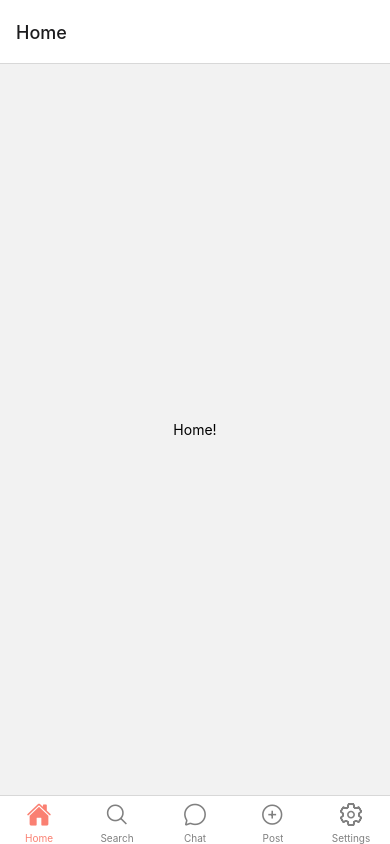
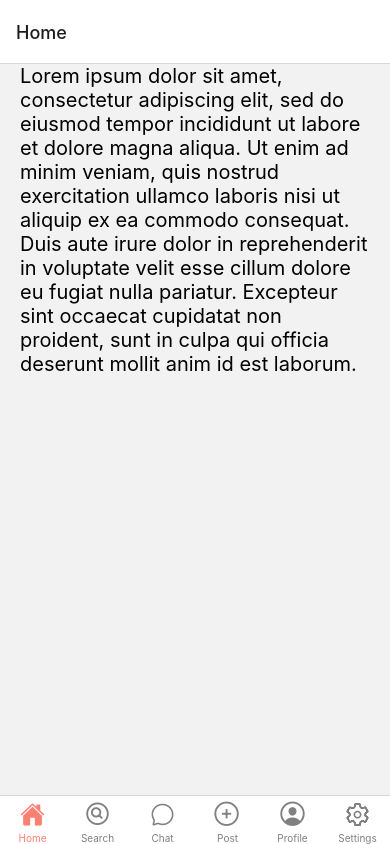
Before and after one commit to aaravgoel/Centro, a React Native app: screen / in a window 390 px wide. Built offline with nearby package versions, Linux system fonts and the light colour scheme.

Commit message:
updated tab bar

```diff
--- a/App.js
+++ b/App.js
@@ -1,5 +1,6 @@
+import { StatusBar } from 'expo-status-bar';
 import * as React from 'react';
-import { Text, View } from 'react-native';
+import { StyleSheet, Text, View, SafeAreaView, ScrollView } from 'react-native';
 import { NavigationContainer } from '@react-navigation/native';
 import { createBottomTabNavigator } from '@react-navigation/bottom-tabs';
 import Ionicons from 'react-native-vector-icons/Ionicons';
@@ -7,7 +8,19 @@ import Ionicons from 'react-native-vector-icons/Ionicons';
 function HomeScreen() {
   return (
     <View style={{ flex: 1, justifyContent: 'center', alignItems: 'center' }}>
-      <Text>Home!</Text>
+      <SafeAreaView style={styles.container}>
+        <ScrollView style={styles.scrollView}>
+          <Text style={styles.text}>
+            Lorem ipsum dolor sit amet, consectetur adipiscing elit, sed do
+            eiusmod tempor incididunt ut labore et dolore magna aliqua. Ut enim ad
+            minim veniam, quis nostrud exercitation ullamco laboris nisi ut
+            aliquip ex ea commodo consequat. Duis aute irure dolor in
+            reprehenderit in voluptate velit esse cillum dolore eu fugiat nulla
+            pariatur. Excepteur sint occaecat cupidatat non proident, sunt in
+            culpa qui officia deserunt mollit anim id est laborum.
+          </Text>
+        </ScrollView>
+      </SafeAreaView>
     </View>
   );
 }
@@ -23,7 +36,19 @@ function SearchScreen() {
 function ChatScreen() {
   return (
     <View style={{ flex: 1, justifyContent: 'center', alignItems: 'center' }}>
-      <Text>Chats!</Text>
+      <SafeAreaView style={styles.container}>
+        <ScrollView style={styles.scrollView}>
+          <Text style={styles.text}>
+            Lorem ipsum dolor sit amet, consectetur adipiscing elit, sed do
+            eiusmod tempor incididunt ut labore et dolore magna aliqua. Ut enim ad
+            minim veniam, quis nostrud exercitation ullamco laboris nisi ut
+            aliquip ex ea commodo consequat. Duis aute irure dolor in
+            reprehenderit in voluptate velit esse cillum dolore eu fugiat nulla
+            pariatur. Excepteur sint occaecat cupidatat non proident, sunt in
+            culpa qui officia deserunt mollit anim id est laborum.
+          </Text>
+        </ScrollView>
+      </SafeAreaView>
     </View>
   );
 }
@@ -32,6 +57,14 @@ function PostScreen() {
   return (
     <View style={{ flex: 1, justifyContent: 'center', alignItems: 'center' }}>
       <Text>Post!</Text>
+    </View>
+  );
+}
+
+function ProfileScreen() {
+  return (
+    <View style={{ flex: 1, justifyContent: 'center', alignItems: 'center' }}>
+      <Text>Profile!</Text>
     </View>
   );
 }
@@ -49,6 +82,8 @@ const Tab = createBottomTabNavigator();
 export default function App() {
   return (
     <NavigationContainer>
+      <StatusBar style="auto" />
+
       <Tab.Navigator
         screenOptions={({ route }) => ({
           tabBarIcon: ({ focused, color, size }) => {
@@ -60,8 +95,9 @@ export default function App() {
                 : 'ios-home-outline';
             } else if (route.name === 'Search') {
               iconName = focused
-                ? 'ios-search'
-                : 'ios-search-outline';
+                ? 'ios-search-circle'
+                : 'ios-search-circle-outline';
+              size = 30;
             } else if (route.name === 'Chat') {
               iconName = focused
                 ? 'ios-chatbubble'
@@ -70,6 +106,12 @@ export default function App() {
               iconName = focused
                 ? 'ios-add-circle'
                 : 'ios-add-circle-outline';
+              size = 30;
+            } else if (route.name === 'Profile') {
+              iconName = focused
+                ? 'ios-person-circle'
+                : 'ios-person-circle-outline';
+              size = 30;
             } else if (route.name === 'Settings') {
               iconName = focused
                 ? 'ios-settings'
@@ -87,11 +129,25 @@ export default function App() {
         <Tab.Screen name="Search" component={SearchScreen} />
         <Tab.Screen name="Chat" component={ChatScreen} />
         <Tab.Screen name="Post" component={PostScreen} />
+        <Tab.Screen name="Profile" component={ProfileScreen} />
         <Tab.Screen name="Settings" component={SettingsScreen} />
       </Tab.Navigator>
     </NavigationContainer>
   );
 }
+
+const styles = StyleSheet.create({
+  container: {
+    flex: 1,
+    paddingTop: StatusBar.currentHeight,
+  },
+  scrollView: {
+    marginHorizontal: 20,
+  },
+  text: {
+    fontSize: 20,
+  },
+});
 
 // import { StatusBar } from 'expo-status-bar';
 // import React from 'react';
--- a/package.json
+++ b/package.json
@@ -12,12 +12,14 @@
   "dependencies": {
     "@react-navigation/bottom-tabs": "^6.0.9",
     "@react-navigation/native": "^6.0.6",
+    "@react-navigation/native-stack": "^6.2.5",
     "expo": "~43.0.2",
     "expo-status-bar": "~1.1.0",
     "react": "17.0.1",
     "react-dom": "17.0.1",
     "react-native": "0.64.3",
-    "react-native-safe-area-context": "^3.3.2",
+    "react-native-safe-area-context": "3.3.2",
+    "react-native-screens": "~3.8.0",
     "react-native-web": "0.17.1"
   },
   "devDependencies": {
```
Also changed, not shown: 1 other file (tests, documents, lock files or other folders).
